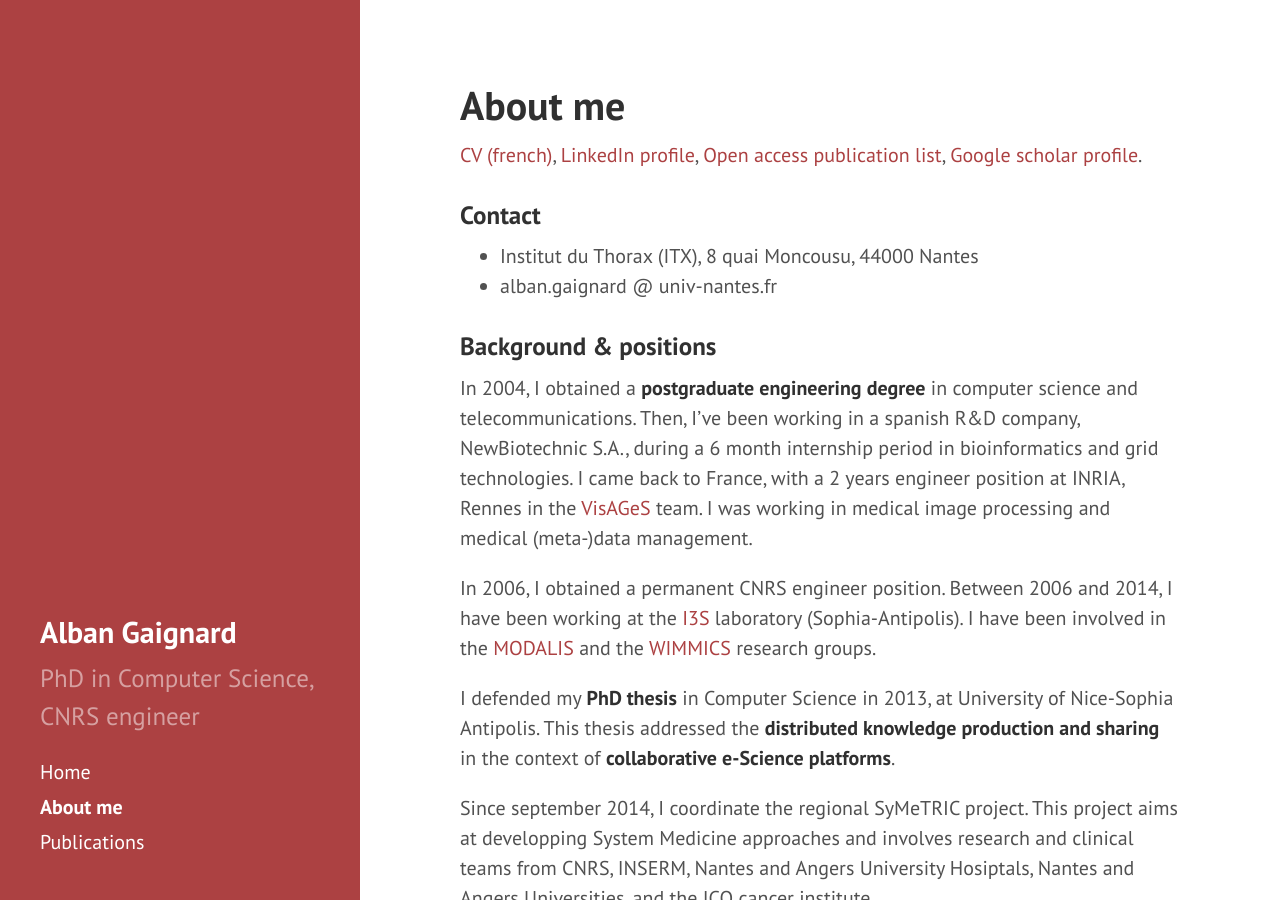
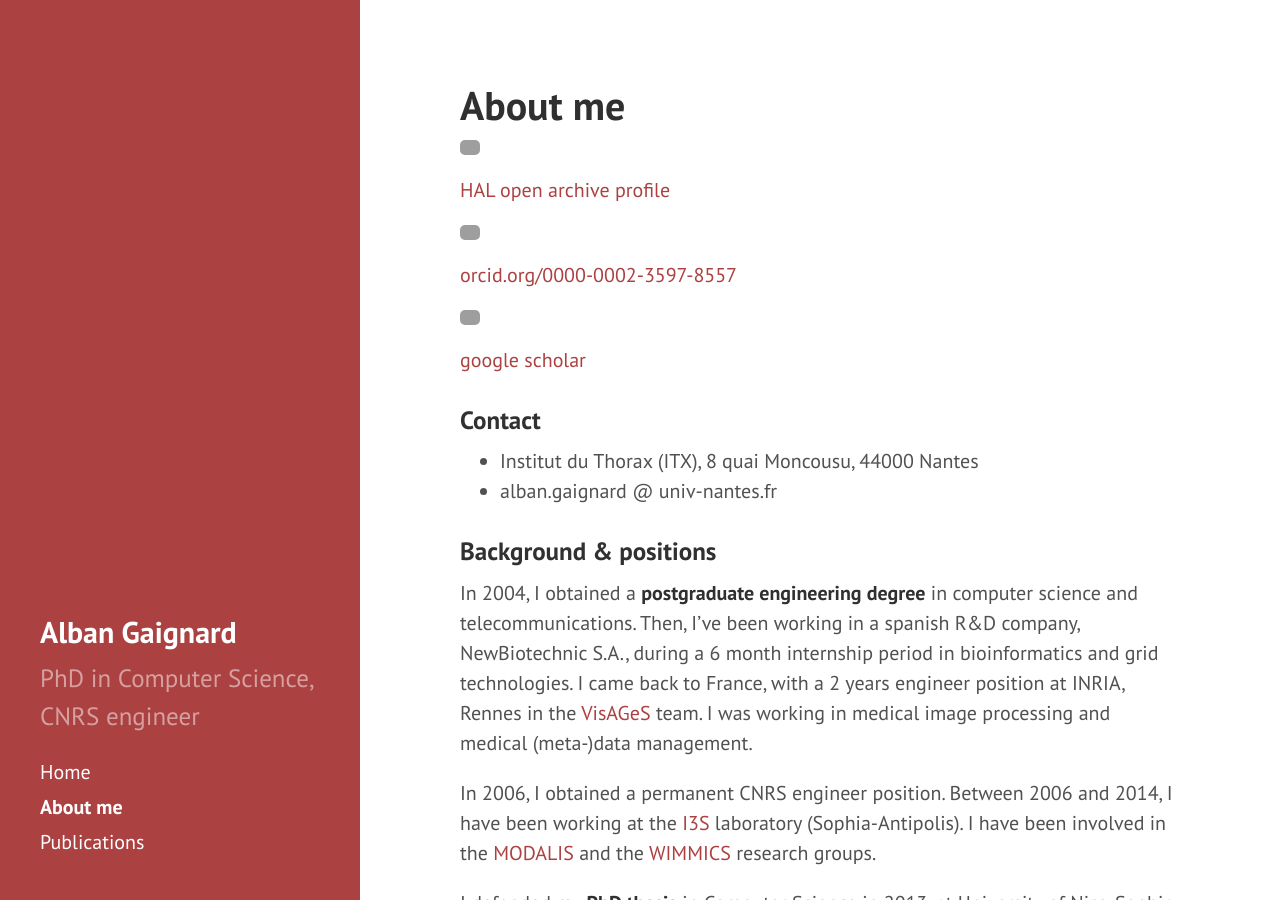
Before and after one commit to albangaignard/albangaignard.github.io, a Jekyll site: the page built from about.md, in a window 1280 px wide and 900 px high. Built offline with Jekyll 4.4.1, drawn with Linux system fonts in a browser that asks for light colours; grey boxes are pictures that could not be loaded.

Commit message:
Update about.md

```diff
--- a/about.md
+++ b/about.md
@@ -3,7 +3,16 @@ layout: page
 title: About me
 ---
 
-[CV (french)](../public/media/AlbanGaignard-cv2014.pdf), [LinkedIn profile](http://fr.linkedin.com/in/albangaignard/), [Open access publication list](http://hal.archives-ouvertes.fr/Public/afficheRequetePubli.php?auteur_exp=A.,%20Gaignard%20;%20Alban,%20Gaignard&CB_auteur=oui&CB_titre=oui&CB_article=oui&CB_Resume_court=oui&CB_typdoc=oui&langue=Anglais&tri_exp=annee_publi&tri_exp2=typdoc&tri_exp3=date_publi&ordre_aff=TA&Fen=Aff&css=../css/VisuRubriqueEncadre.css), [Google scholar profile](http://scholar.google.fr/citations?user=4ruSswgAAAAJ).
+{% raw %}
+
+<a href="https://cv.archives-ouvertes.fr/alban-gaignard" target="hal.widget" rel="noopener noreferrer" style="vertical-align:top;"><img src="https://data.archives-ouvertes.fr/img/hal.png" style="width:1em;margin-right:.5em;" alt="HAL icon">HAL open archive profile</a>
+
+
+<a href="https://orcid.org/0000-0002-3597-8557" target="orcid.widget" rel="noopener noreferrer" style="vertical-align:top;"><img src="https://orcid.org/sites/default/files/images/orcid_16x16.png" style="width:1em;margin-right:.5em;" alt="ORCID iD icon">orcid.org/0000-0002-3597-8557</a>
+
+<a href="http://scholar.google.fr/citations?user=4ruSswgAAAAJ" target="orcid.widget" rel="noopener noreferrer" style="vertical-align:top;"><img src="https://static.wixstatic.com/media/e1484c_2b2b9f72fe614c478ba076e733697cfa~mv2.png" style="width:1em;margin-right:.5em;" alt="google scholar icon">google scholar</a>
+
+{% endraw %}
 
 ### Contact
 * Institut du Thorax (ITX), 8 quai Moncousu, 44000 Nantes
```
